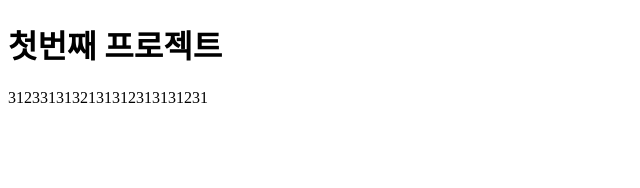
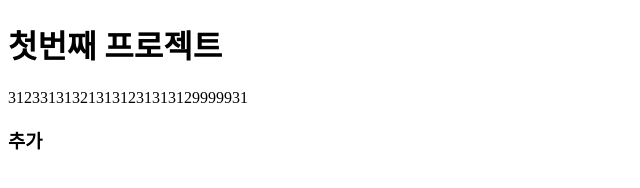
Before and after one commit to bellooc/first-project, a plain HTML site: page index.html in a window 1280 px wide. Shown: the whole page, without its empty margins (0-640 px from the left). Drawn offline with Linux system fonts and the light colour scheme.

Commit message:
second commit

```diff
--- a/index.html
+++ b/index.html
@@ -11,7 +11,10 @@
 
 <body>
     <h1>첫번째 프로젝트</h1>
-    <p>3123313132131312313131231</p>
+    <p>312331313213131231313129999931</p>
+    <h3>
+        추가
+    </h3>
 
 
 </body>
```
